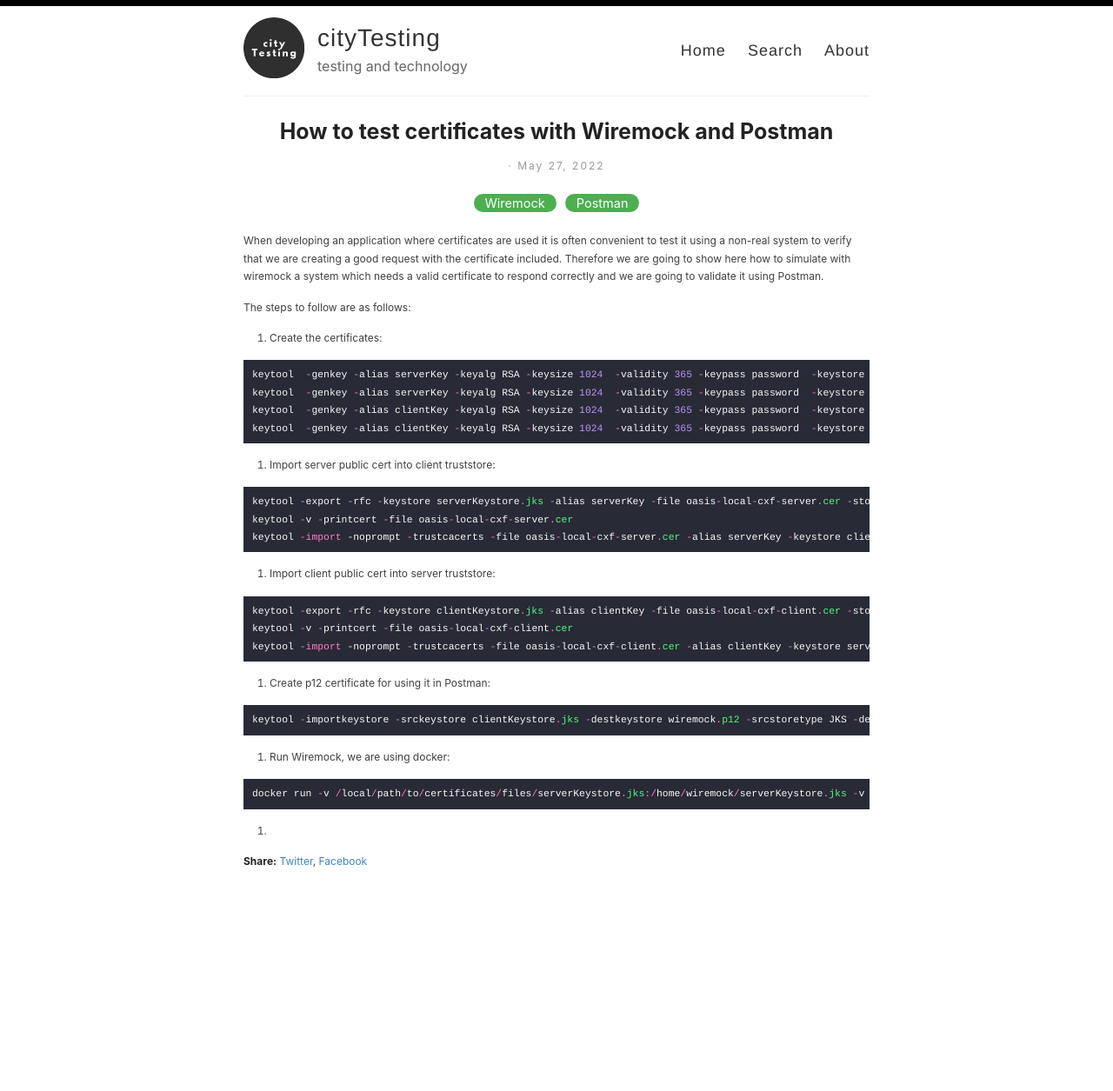
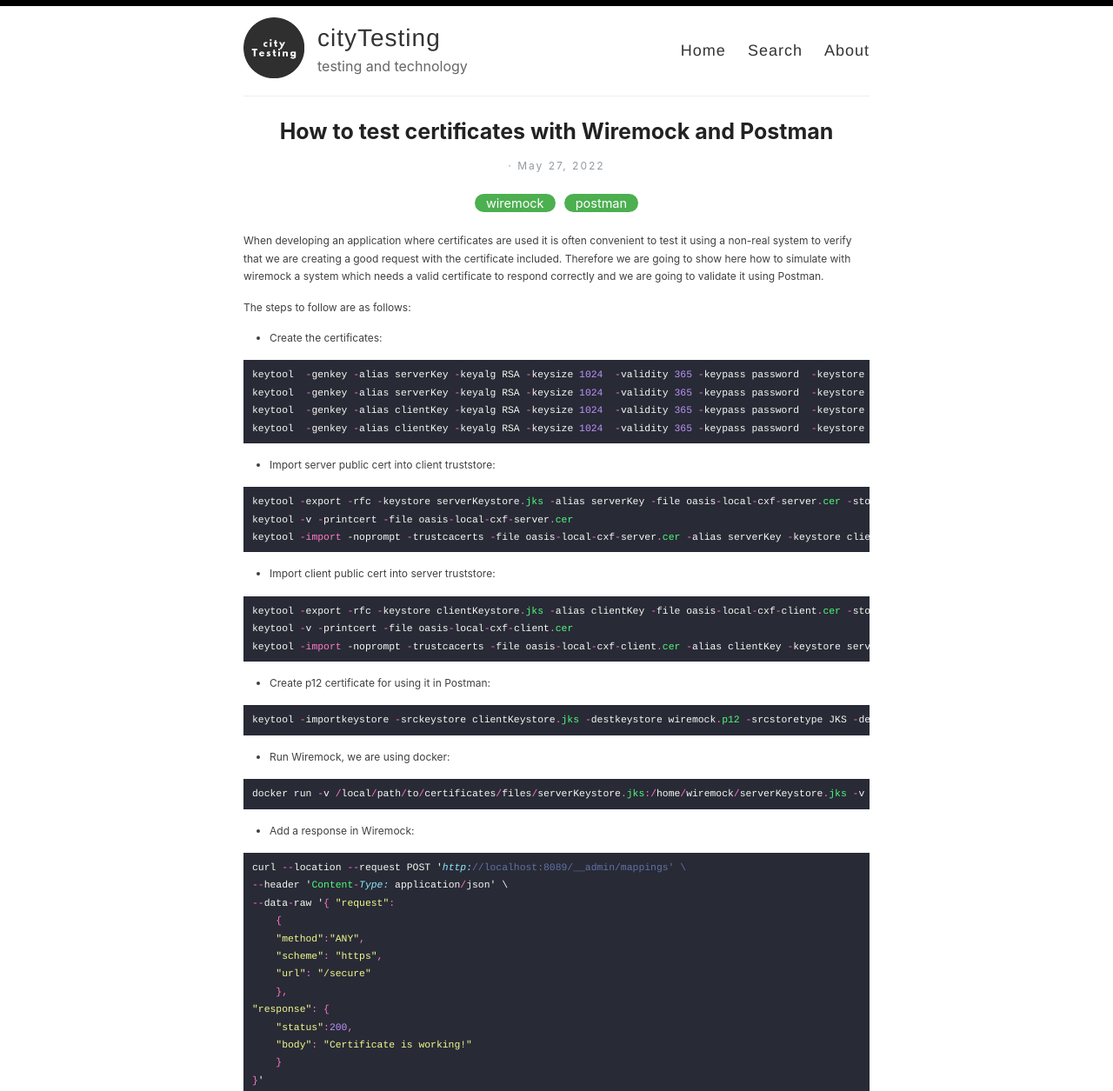
Before and after one commit to cityTesting/citytesting.github.io, a Jekyll site: the page built from _posts/2022-05-27-Https-Wiremock-Postman.md, in a window 1280 px wide and 1400 px high. Shown: the top 1255 px of the window at 87% size. Built offline with Jekyll 4.4.1, drawn with Linux system fonts in a browser that asks for light colours; some of the changed text lies outside the part shown; grey boxes are pictures that could not be loaded.

Commit message:
Update 2022-05-27-Https-Wiremock-Postman.md

```diff
--- a/_posts/2022-05-27-Https-Wiremock-Postman.md
+++ b/_posts/2022-05-27-Https-Wiremock-Postman.md
@@ -1,33 +1,49 @@
 ---
 layout: post
 title: How to test certificates with Wiremock and Postman
-categories: [Wiremock, Postman]
+categories: [wiremock, postman]
 ---
 
 When developing an application where certificates are used it is often convenient to test it using a non-real system to verify that we are creating a good request with the certificate included. Therefore we are going to show here how to simulate with wiremock a system which needs a valid certificate to respond correctly and we are going to validate it using Postman.
 
 The steps to follow are as follows:
-1. Create the certificates:
+- Create the certificates:
 
 {% highlight java %}keytool  -genkey -alias serverKey -keyalg RSA -keysize 1024  -validity 365 -keypass password  -keystore serverKeystore.jks -storepass password
 keytool  -genkey -alias serverKey -keyalg RSA -keysize 1024  -validity 365 -keypass password  -keystore serverTruststore.jks -storepass password
 keytool  -genkey -alias clientKey -keyalg RSA -keysize 1024  -validity 365 -keypass password  -keystore clientKeystore.jks -storepass password
 keytool  -genkey -alias clientKey -keyalg RSA -keysize 1024  -validity 365 -keypass password  -keystore clientTruststore.jks -storepass password{% endhighlight %}
 
-2. Import server public cert into client truststore:
+- Import server public cert into client truststore:
 {% highlight java %}keytool -export -rfc -keystore serverKeystore.jks -alias serverKey -file oasis-local-cxf-server.cer -storepass password
 keytool -v -printcert -file oasis-local-cxf-server.cer
 keytool -import -noprompt -trustcacerts -file oasis-local-cxf-server.cer -alias serverKey -keystore clientTruststore.jks -storepass password{% endhighlight %}
 
-3. Import client public cert into server truststore:
+- Import client public cert into server truststore:
 {% highlight java %}keytool -export -rfc -keystore clientKeystore.jks -alias clientKey -file oasis-local-cxf-client.cer -storepass password
 keytool -v -printcert -file oasis-local-cxf-client.cer
 keytool -import -noprompt -trustcacerts -file oasis-local-cxf-client.cer -alias clientKey -keystore serverTruststore.jks -storepass password{% endhighlight %}
 
-4. Create p12 certificate for using it in Postman:
+- Create p12 certificate for using it in Postman:
 {% highlight java %}keytool -importkeystore -srckeystore clientKeystore.jks -destkeystore wiremock.p12 -srcstoretype JKS -deststoretype PKCS12 -deststorepass password{% endhighlight %}
 
-5. Run Wiremock, we are using docker:
+- Run Wiremock, we are using docker:
 {% highlight java %}docker run -v /local/path/to/certificates/files/serverKeystore.jks:/home/wiremock/serverKeystore.jks -v /local/path/to/certificates/files/serverTruststore.jks:/home/wiremock/serverTruststore.jks -it --rm -p 8089:8089 -p 8181:8181 --name wiremock  wiremock/wiremock:2.33.2  --port 8089 --https-port 8181 --verbose --https-keystore ./serverKeystore.jks --keystore-password password --keystore-type jks --https-truststore ./serverTruststore.jks --truststore-type jks --truststore-password password --key-manager-password password --https-require-client-cert{% endhighlight %}
 
-6.
+- Add a response in Wiremock:
+{% highlight java %}curl --location --request POST 'http://localhost:8089/__admin/mappings' \
+--header 'Content-Type: application/json' \
+--data-raw '{ "request":
+    {
+    "method":"ANY",
+    "scheme": "https",
+    "url": "/secure"
+    },
+"response": {
+    "status":200,
+    "body": "Certificate is working!"
+    }
+}'{% endhighlight %}
+
+- Add certificate 'wiremock.p12' to Postman
+![](https://imgur.com/byevASo?raw=true)
```
